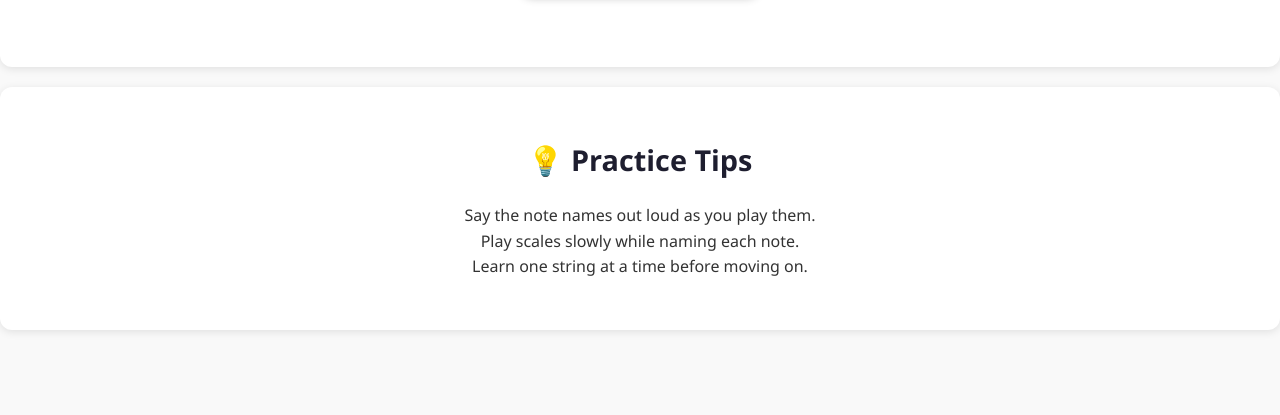
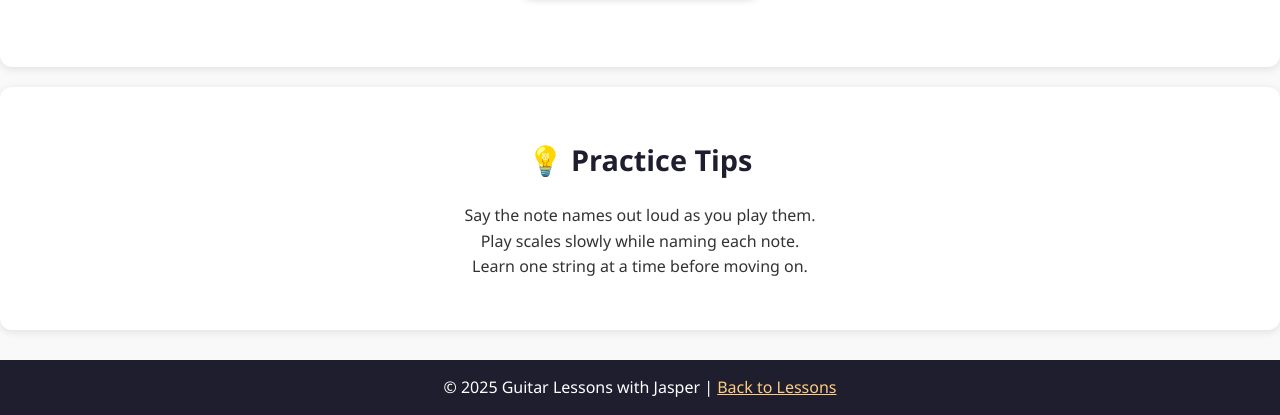
Before and after one commit to RangitotoCollege/11-3-y11-digitech-assignment-jasperscott09, a plain HTML site: page fretboard.html in a window 1280 px wide. Shown: the part 979-1394 px from the top of the page. Before the commit the page ends 1329 px from the top, so only its background shows below. Drawn offline with Linux system fonts and the light colour scheme; files that its build step writes are made by us from their sources.

Commit message:
footer of fretboard

```diff
--- a/fretboard.html
+++ b/fretboard.html
@@ -72,3 +72,11 @@ if you press the first fret of the top string it becomes and F, so on.
       </ul>
     </div>
   </section>
+
+  <footer>
+    <div class="container">
+      <p>&copy; 2025 Guitar Lessons with Jasper | <a href="lessons.html" style="color: #ffcc80;">Back to Lessons</a></p>
+    </div>
+  </footer>
+</body>
+</html>
```
